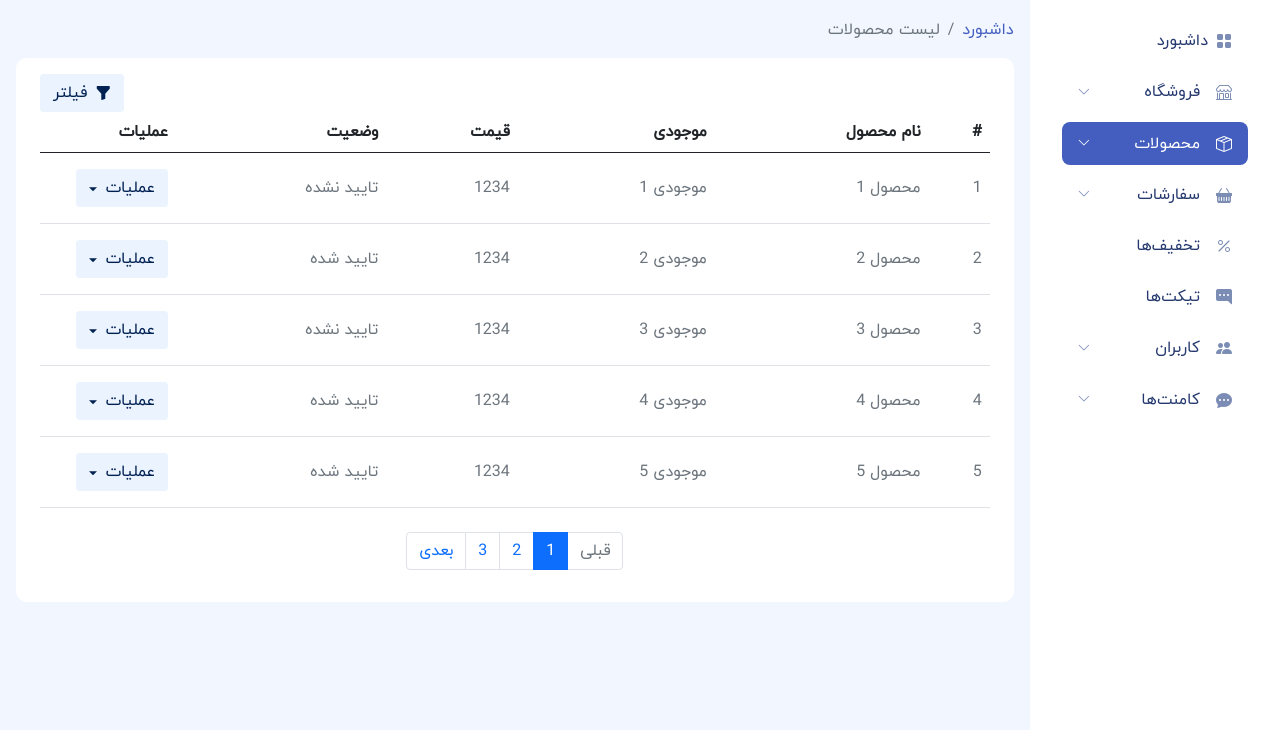
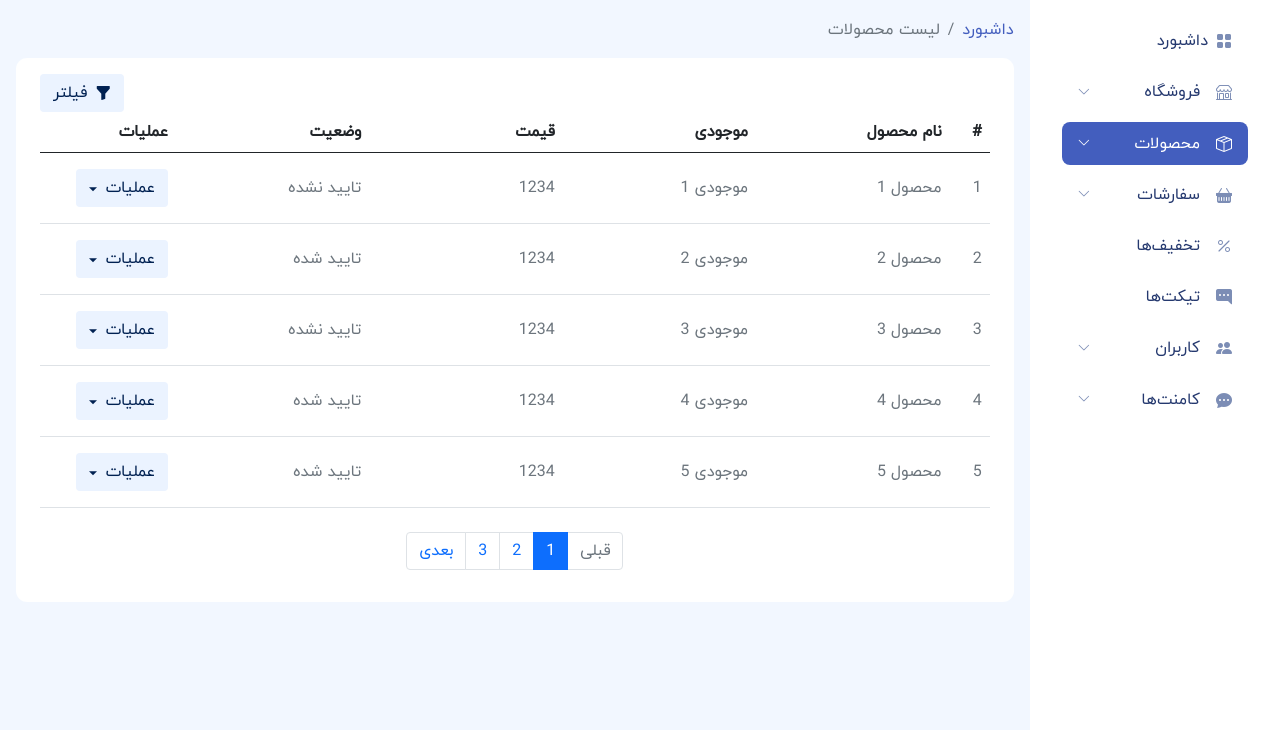
Before and after one commit to amir-azimi-dev/bootstrap-5, a website: page products.html in a window 1280 px wide. Shown: the part 70-800 px from the top of the page. Drawn offline with nearby package versions, Linux system fonts and the light colour scheme; files whose address does not match are found by name.

Commit message:
fix bugs

```diff
--- a/assets/scss/index.scss
+++ b/assets/scss/index.scss
@@ -40,6 +40,10 @@
 
 .fs-7 {
   font-size: 0.8rem !important;
+}
+
+.min-width-1 {
+  min-width: 7.8rem !important;
 }
 
 .pointer {
--- a/products.html
+++ b/products.html
@@ -309,10 +309,10 @@
                                     <thead>
                                     <tr>
                                         <th>#</th>
-                                        <th>نام محصول</th>
-                                        <th>موجودی</th>
-                                        <th>قیمت</th>
-                                        <th>وضعیت</th>
+                                        <th class="min-width-1">نام محصول</th>
+                                        <th class="min-width-1">موجودی</th>
+                                        <th class="min-width-1">قیمت</th>
+                                        <th class="min-width-1">وضعیت</th>
                                         <th class="table__action-head">عملیات</th>
                                     </tr>
                                     </thead>
```
Also changed, not shown: index.html (+1 -1 lines), assets/css/index.css.
